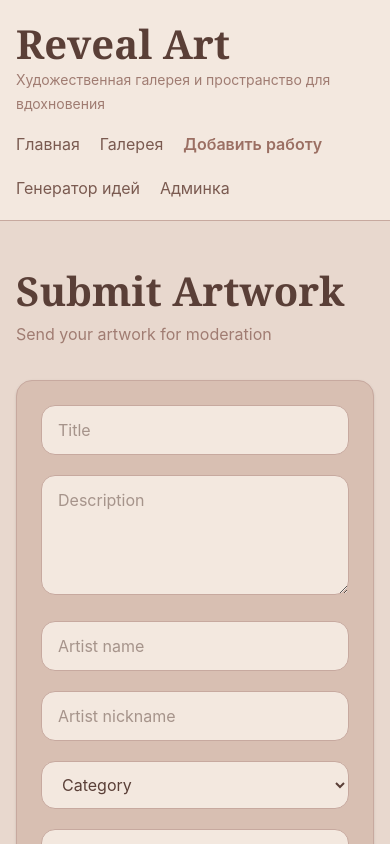
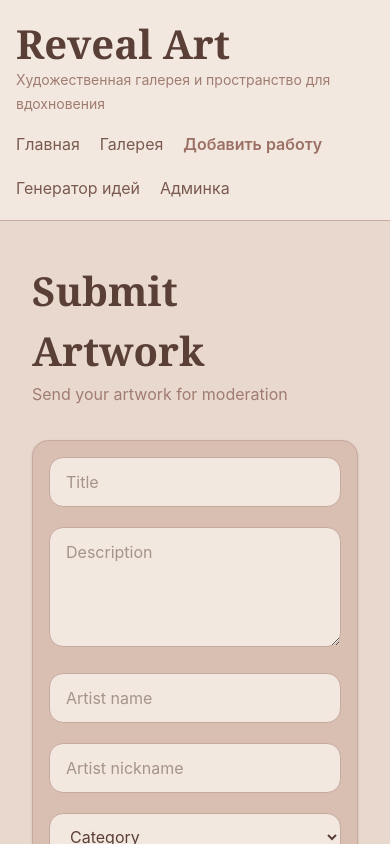
Before and after one commit to FFORqnvr/Reveal-Art, a React (Vite) app: page /submit in a window 390 px wide. Shown: the top 844 px of the page. Built offline with nearby package versions, Linux system fonts and the light colour scheme.

Commit message:
make submit form responsive

```diff
--- a/src/pages/SubmitPage.tsx
+++ b/src/pages/SubmitPage.tsx
@@ -113,7 +113,7 @@ export default function SubmitPage() {
   };
 
   return (
-    <div className="max-w-3xl mx-auto py-10">
+    <div className="max-w-3xl mx-auto px-4 sm:px-6 py-10">
       <PageTitle
         title="Submit Artwork"
         subtitle="Send your artwork for moderation"
@@ -125,8 +125,8 @@ export default function SubmitPage() {
         </div>
       )}
 
-      <div className="mt-6 rounded-2xl border border-[var(--color-border)] bg-[var(--color-surface)] shadow-sm p-6">
-        <form onSubmit={handleSubmit} className="space-y-5">
+      <div className="mt-6 rounded-2xl border border-[var(--color-border)] bg-[var(--color-surface)] shadow-sm p-4 sm:p-6">
+        <form className="space-y-5" onSubmit={handleSubmit}>
           <Input name="title" placeholder="Title" value={form.title} onChange={handleChange} />
           {errors.title && <p className="text-red-500 text-sm">{errors.title}</p>}
 
@@ -175,7 +175,7 @@ export default function SubmitPage() {
             )}
           </div>
 
-          <Button type="submit" disabled={isSubmitting}>
+          <Button type="submit" disabled={isSubmitting} className="w-full">
             {isSubmitting ? "Submitting..." : "Submit artwork"}
           </Button>
         </form>
```
